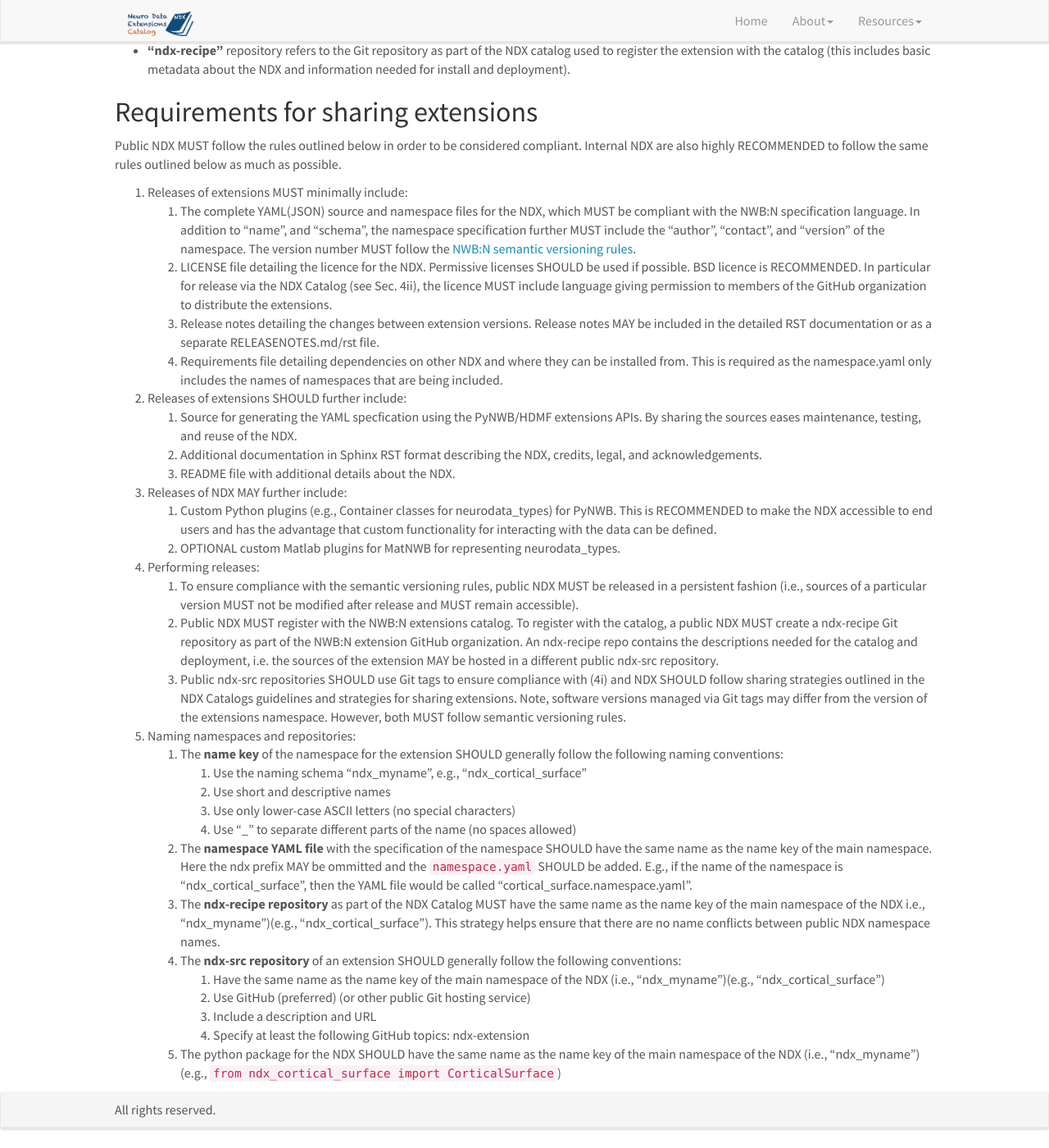
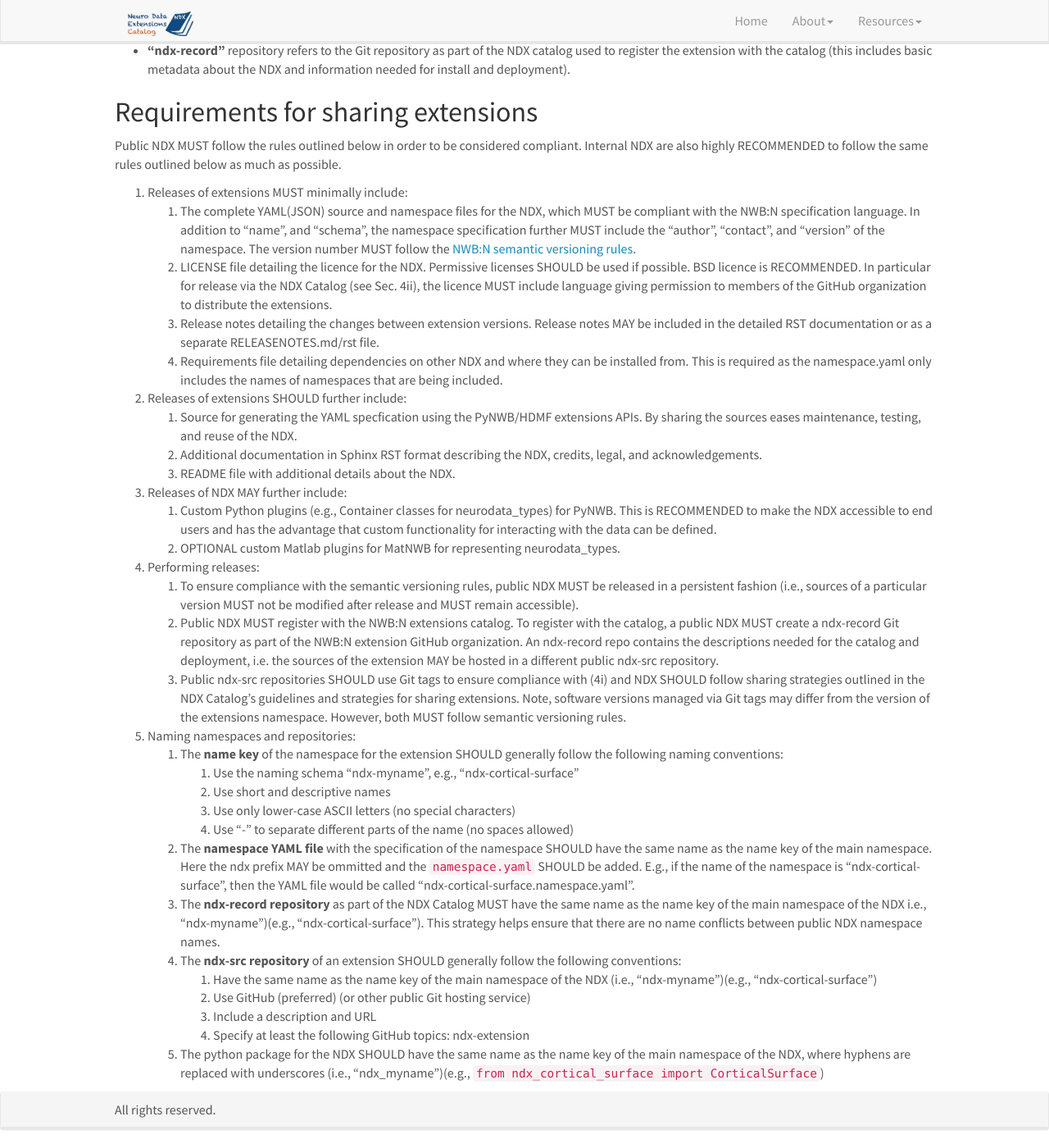
Before and after one commit to nwb-extensions/nwb-extensions.github.io, a Jekyll site: the page built from _pages/extension_sharing_guidelines.md, in a window 1280 px wide and 1400 px high, scrolled down 666 px. Shown: the whole window at 82% size. Built offline with Jekyll 4.4.1, drawn with Linux system fonts in a browser that asks for light colours; nearby versions of some CDN libraries; some of the changed text lies outside the part shown.

Commit message:
Update naming rules

```diff
--- a/_pages/extension_sharing_guidelines.md
+++ b/_pages/extension_sharing_guidelines.md
@@ -27,7 +27,7 @@ The purpose of this document is to define the requirements and strategy for shar
 * **“Public NDX”** refer to extensions intended for use by the public (or specific larger community).
 * **“NDX Catalog”** refers to the public catalog for NDX. The NDX Catalog is implemented via a dedicated public GitHub organization at [https://github.com/nwb-extensions](https://github.com/nwb-extensions).
 * **“ndx-src”** repository refers to the (typically user-owned) code repository used to manage the sources of the extension.
-* **“ndx-recipe”** repository refers to the Git repository as part of the NDX catalog used to register the extension with the catalog (this includes basic metadata about the NDX and information needed for install and deployment).
+* **“ndx-record”** repository refers to the Git repository as part of the NDX catalog used to register the extension with the catalog (this includes basic metadata about the NDX and information needed for install and deployment).
 
 ## Requirements for sharing extensions
 Public NDX MUST follow the rules outlined below in order to be considered compliant. Internal NDX are also highly  RECOMMENDED to follow the same rules outlined below as much as possible.
@@ -46,19 +46,19 @@ Public NDX MUST follow the rules outlined below in order to be considered compli
    1. OPTIONAL custom Matlab plugins for MatNWB for representing neurodata_types.
 1. Performing releases:
    1. To ensure compliance with the semantic versioning rules, public NDX MUST be released in a persistent fashion (i.e., sources of a particular version MUST not be modified after release and MUST remain accessible).
-   1. Public NDX MUST register with the NWB:N extensions catalog. To register with the catalog, a public NDX MUST create a ndx-recipe Git repository as part of the NWB:N extension GitHub organization. An ndx-recipe repo contains the descriptions needed for the catalog and deployment, i.e. the sources of the extension MAY be hosted in a different public ndx-src repository.
-   1. Public ndx-src repositories SHOULD use Git tags to ensure compliance with (4i) and NDX SHOULD follow sharing strategies outlined in the NDX Catalogs guidelines and strategies for sharing extensions. Note, software versions managed via Git tags may differ from the version of the extensions namespace. However, both MUST follow semantic versioning rules.
+   1. Public NDX MUST register with the NWB:N extensions catalog. To register with the catalog, a public NDX MUST create a ndx-record Git repository as part of the NWB:N extension GitHub organization. An ndx-record repo contains the descriptions needed for the catalog and deployment, i.e. the sources of the extension MAY be hosted in a different public ndx-src repository.
+   1. Public ndx-src repositories SHOULD use Git tags to ensure compliance with (4i) and NDX SHOULD follow sharing strategies outlined in the NDX Catalog's guidelines and strategies for sharing extensions. Note, software versions managed via Git tags may differ from the version of the extensions namespace. However, both MUST follow semantic versioning rules.
 1. Naming namespaces and repositories:
    1. The **name key** of the namespace for the extension SHOULD generally follow the following naming conventions:
-      1. Use the naming schema “ndx_myname”, e.g., “ndx_cortical_surface”
+      1. Use the naming schema “ndx-myname”, e.g., “ndx-cortical-surface”
       1. Use short and descriptive names
       1. Use only lower-case ASCII letters (no special characters)
-      1. Use “_” to separate different parts of the name (no spaces allowed)
-   1. The **namespace YAML file** with the specification of the namespace SHOULD have the same name as the name key of the main namespace. Here the ndx prefix MAY be ommitted and the ``namespace.yaml`` SHOULD be added. E.g., if the name of the namespace is "ndx_cortical_surface", then the YAML file would be called "cortical_surface.namespace.yaml".
-   1. The **ndx-recipe repository** as part of the NDX Catalog MUST have the same name as the name key of the main namespace of the NDX i.e., “ndx_myname”)(e.g., “ndx_cortical_surface”). This strategy helps ensure that there are no name conflicts between public NDX namespace names.
+      1. Use “-” to separate different parts of the name (no spaces allowed)
+   1. The **namespace YAML file** with the specification of the namespace SHOULD have the same name as the name key of the main namespace. Here the ndx prefix MAY be ommitted and the ``namespace.yaml`` SHOULD be added. E.g., if the name of the namespace is "ndx-cortical-surface", then the YAML file would be called "ndx-cortical-surface.namespace.yaml".
+   1. The **ndx-record repository** as part of the NDX Catalog MUST have the same name as the name key of the main namespace of the NDX i.e., “ndx-myname”)(e.g., “ndx-cortical-surface”). This strategy helps ensure that there are no name conflicts between public NDX namespace names.
    1. The **ndx-src repository** of an extension SHOULD generally follow the following conventions:
-       1. Have the same name as the name key of the main namespace of the NDX (i.e., “ndx_myname”)(e.g., “ndx_cortical_surface”)
+       1. Have the same name as the name key of the main namespace of the NDX (i.e., “ndx-myname”)(e.g., “ndx-cortical-surface”)
        1. Use GitHub (preferred) (or other public Git hosting service)
        1. Include a description and URL
        1. Specify at least the following GitHub topics: ndx-extension
-   1. The python package for the NDX SHOULD have the same name as the name key of the main namespace of the NDX (i.e., “ndx_myname”)(e.g., ``from ndx_cortical_surface import CorticalSurface``)
+   1. The python package for the NDX SHOULD have the same name as the name key of the main namespace of the NDX, where hyphens are replaced with underscores (i.e., “ndx_myname”)(e.g., ``from ndx_cortical_surface import CorticalSurface``)
```
Also changed, not shown: other parts of _pages/extension_sharing_guidelines.md (+2 -2 lines).
